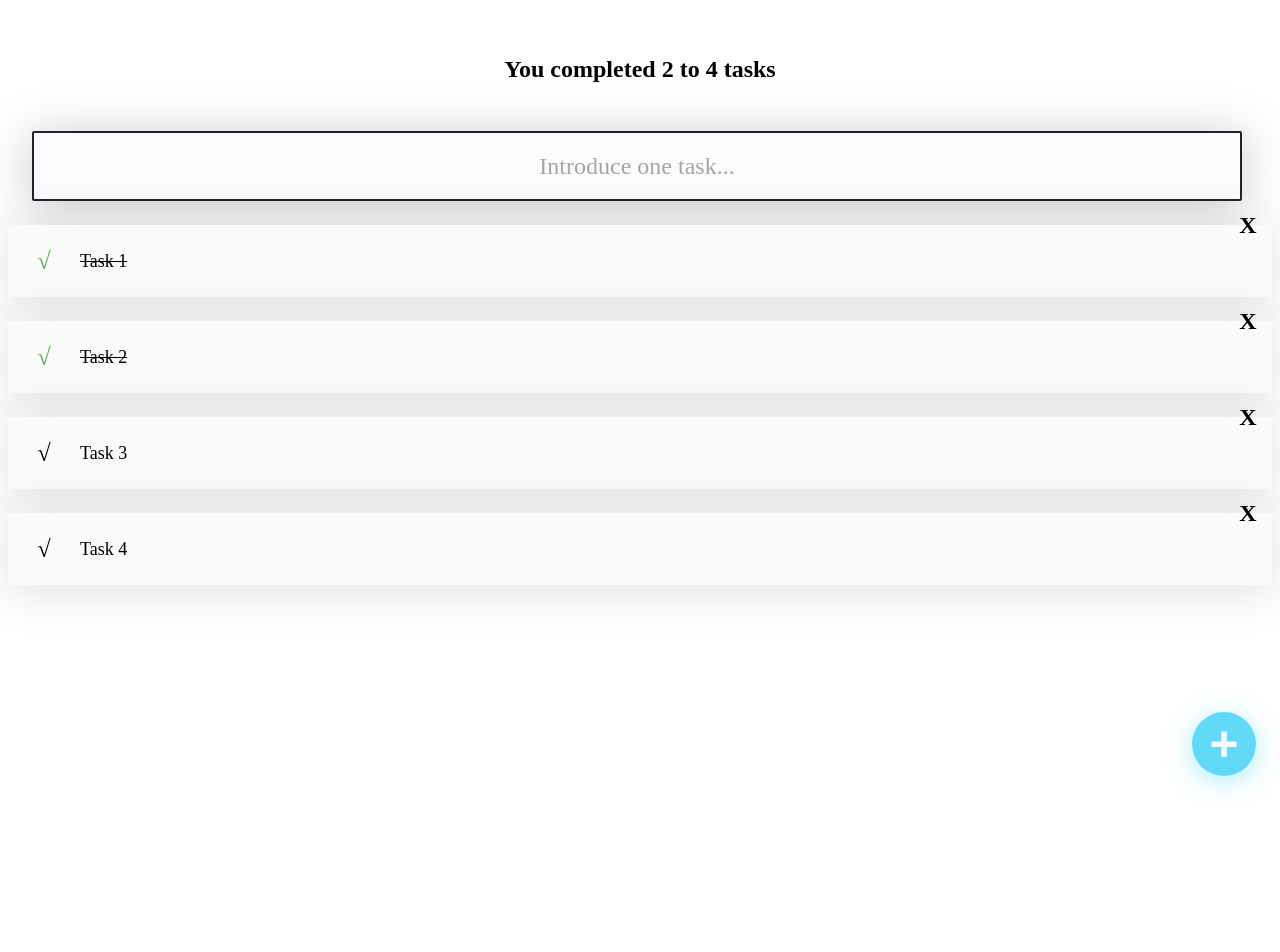
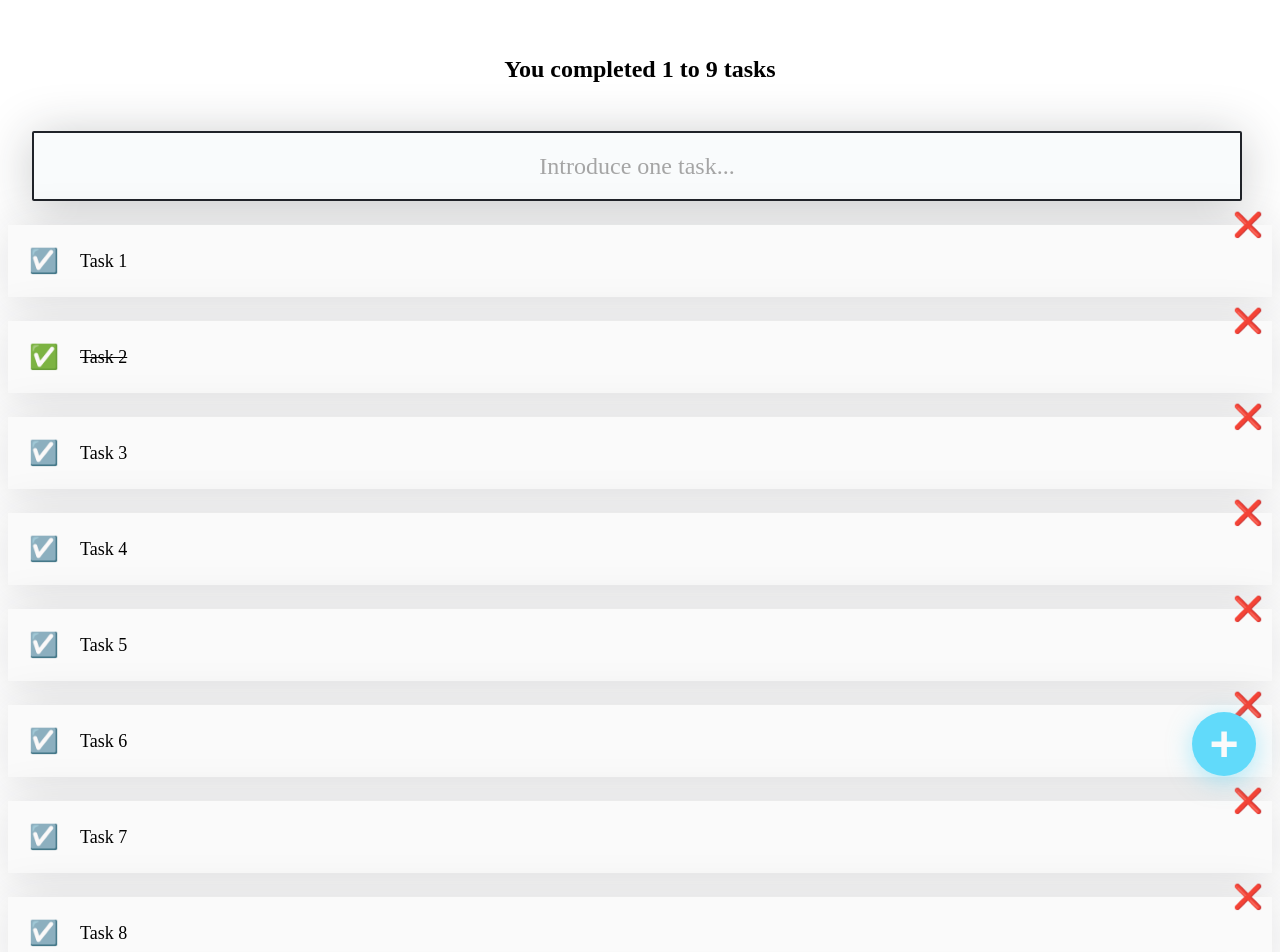
Before and after one commit to junior-paradelo/todolist-react, a React (Create React App) app: page / in a window 1280 px wide. Shown: the top 952 px of the page. Before the commit the page ends 800 px from the top, so only its background shows below. Built offline with nearby package versions, Linux system fonts and the light colour scheme.

Commit message:
fix: emoji changes

```diff
--- a/src/App.js
+++ b/src/App.js
@@ -6,10 +6,15 @@ import { Item } from "./components/Item";
 import { CreateButton } from "./components/CreateButton";
 
 const defaultTasks = [
-  { text: "Task 1", completed: true },
+  { text: "Task 1", completed: false },
   { text: "Task 2", completed: true },
   { text: "Task 3", completed: false },
   { text: "Task 4", completed: false },
+  { text: "Task 5", completed: false },
+  { text: "Task 6", completed: false },
+  { text: "Task 7", completed: false },
+  { text: "Task 8", completed: false },
+  { text: "Task 9", completed: false },
 ];
 
 function App() {
--- a/src/components/Item.js
+++ b/src/components/Item.js
@@ -8,13 +8,13 @@ function Item(props) {
         className={`Icon Icon-check ${props.completed && "Icon-check--active"}`}
         onClick={props.onComplete}
       >
-        √
+        {props.completed ? "✅" : "☑️"}
       </span>
       <p className={`Item-p ${props.completed && "Item-p--complete"}`}>
         {props.text}
       </p>
       <span className="Icon Icon-delete" onClick={props.onDelete}>
-        X
+        ❌
       </span>
     </li>
   );
```
